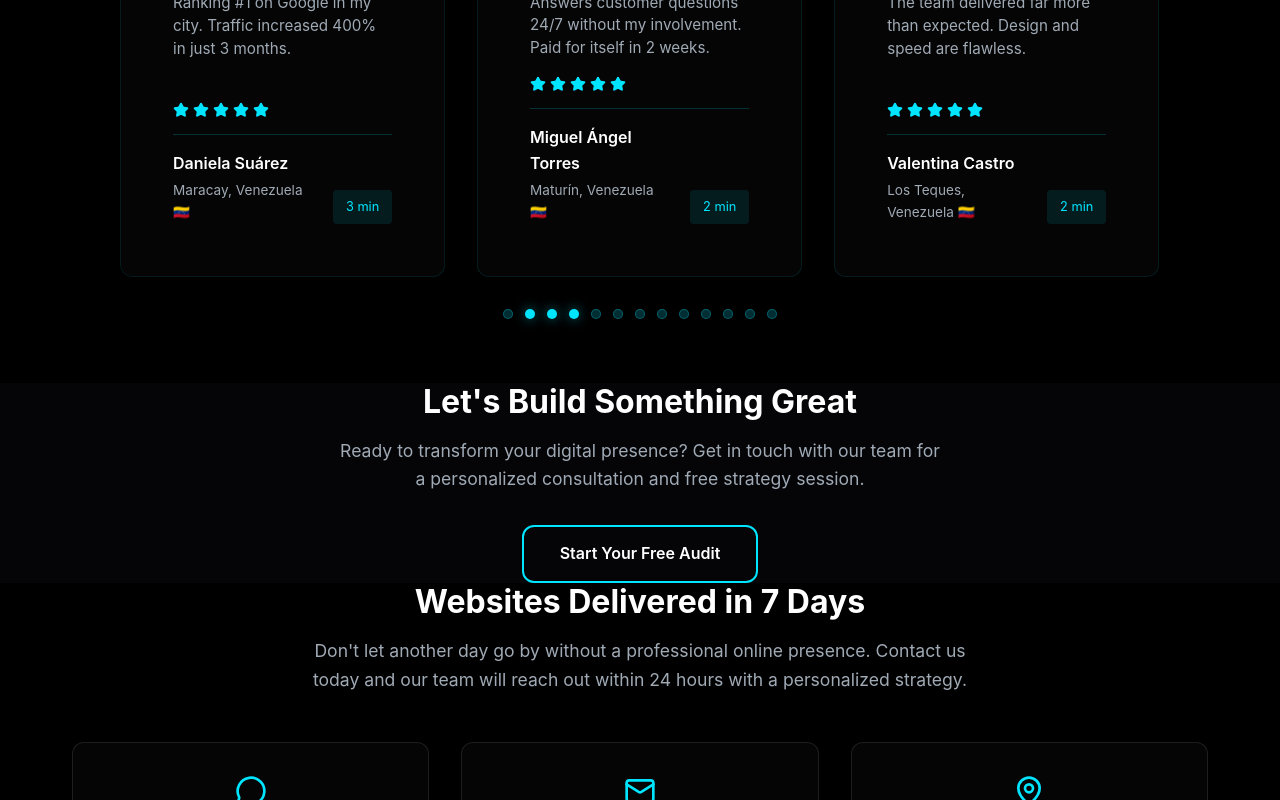
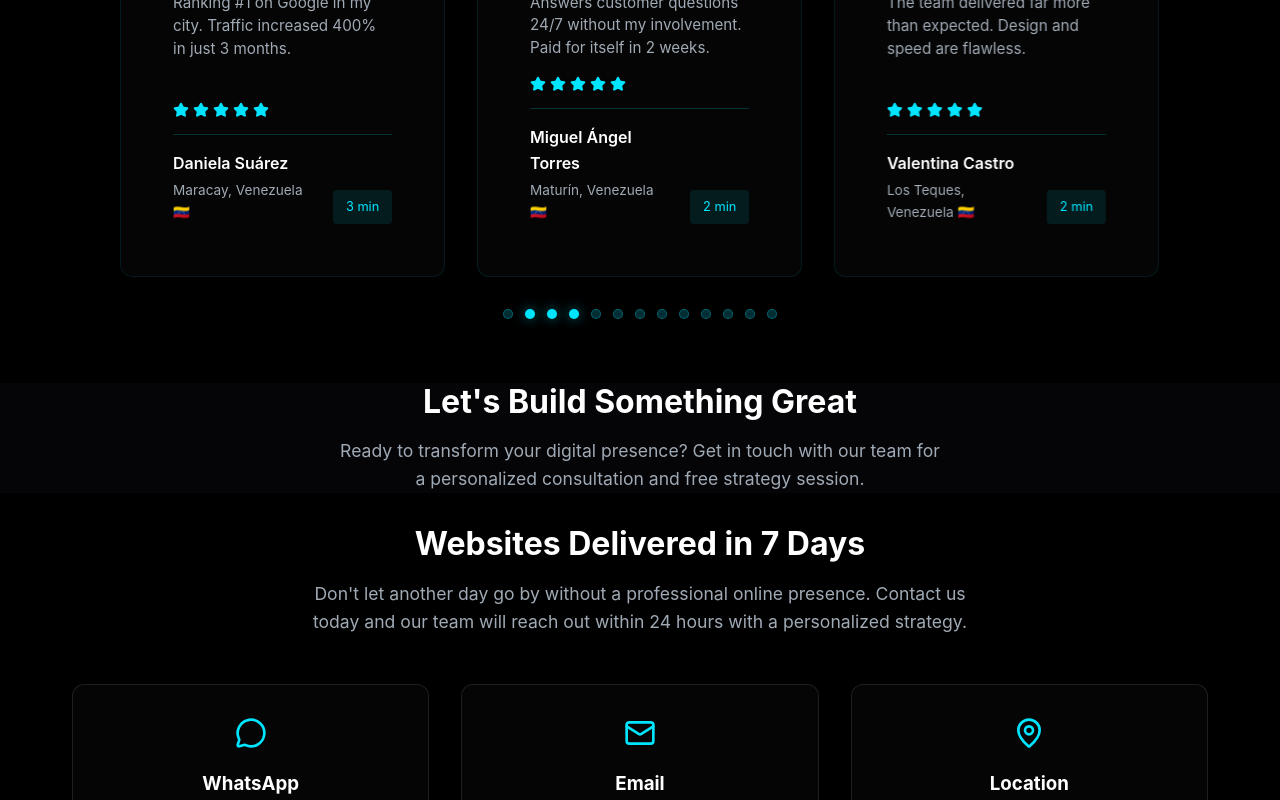
Before and after one commit to rafagax/proyecto-web, a React (Vite) app: page / in a window 1280 px wide. Shown: the part 2000-2800 px from the top of the page. Built offline with nearby package versions, Linux system fonts and the light colour scheme.

Commit message:
agregar boton

```diff
--- a/src/pages/Home.jsx
+++ b/src/pages/Home.jsx
@@ -242,12 +242,6 @@ const Home = () => {
           <p style={{ color: 'var(--text-secondary)', maxWidth: '600px', margin: '0 auto 2rem', fontSize: '1.1rem' }}>
             Ready to transform your digital presence? Get in touch with our team for a personalized consultation and free strategy session.
           </p>
-          <div className="hero-buttons">
-            <a href="https://wa.me/584144735431?text=Hello,%20I%20would%20like%20to%20get%20more%20information%20about%20your%20web%20development%20services." target="_blank" rel="noopener noreferrer" className="btn-whatsapp-large">
-              Start Your Free Audit
-            </a>
-            <Link to="/contact" className="btn-whatsapp-large">Schedule a Consultation</Link>
-          </div>
         </div>
       </section>
 
```
